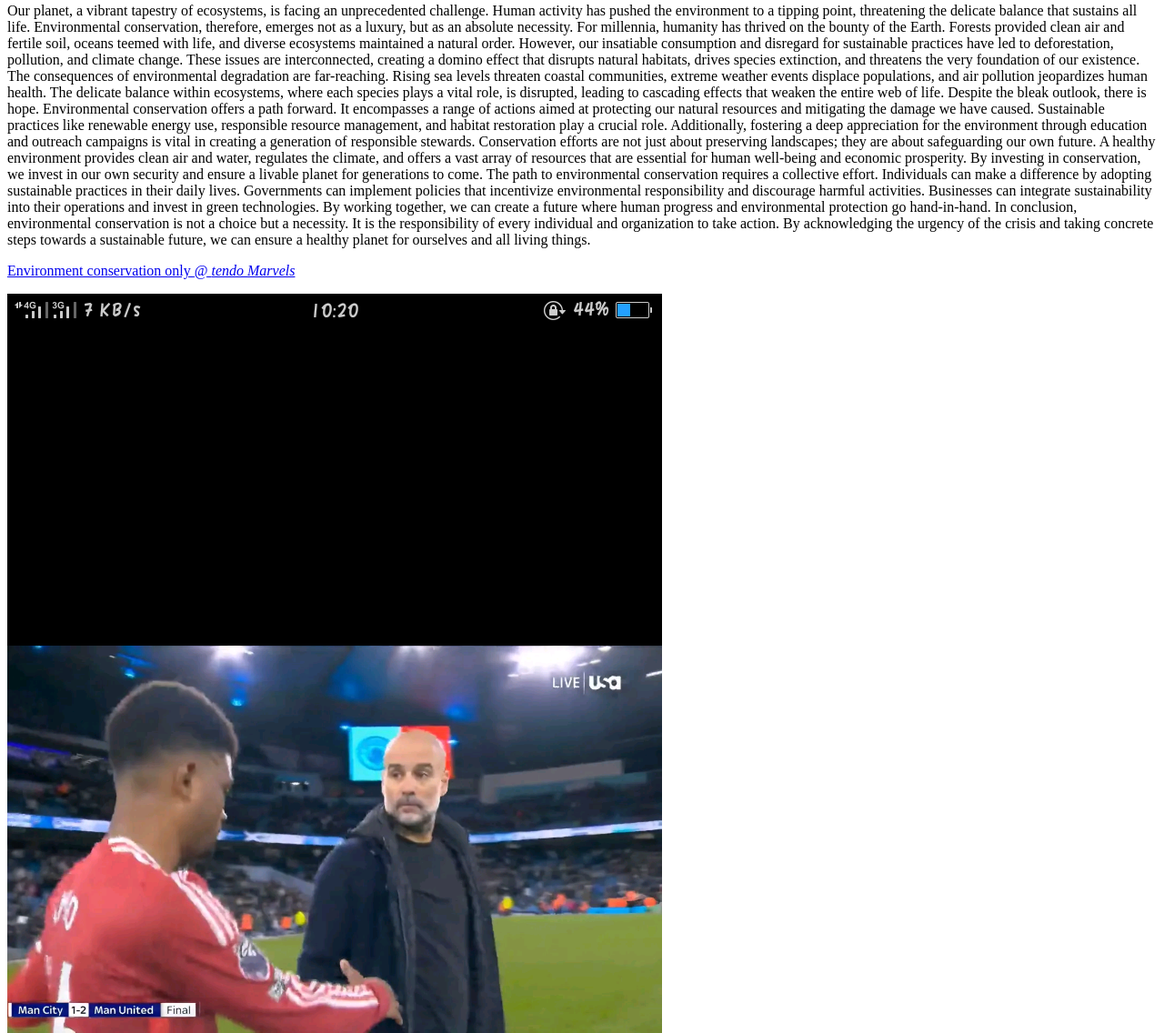
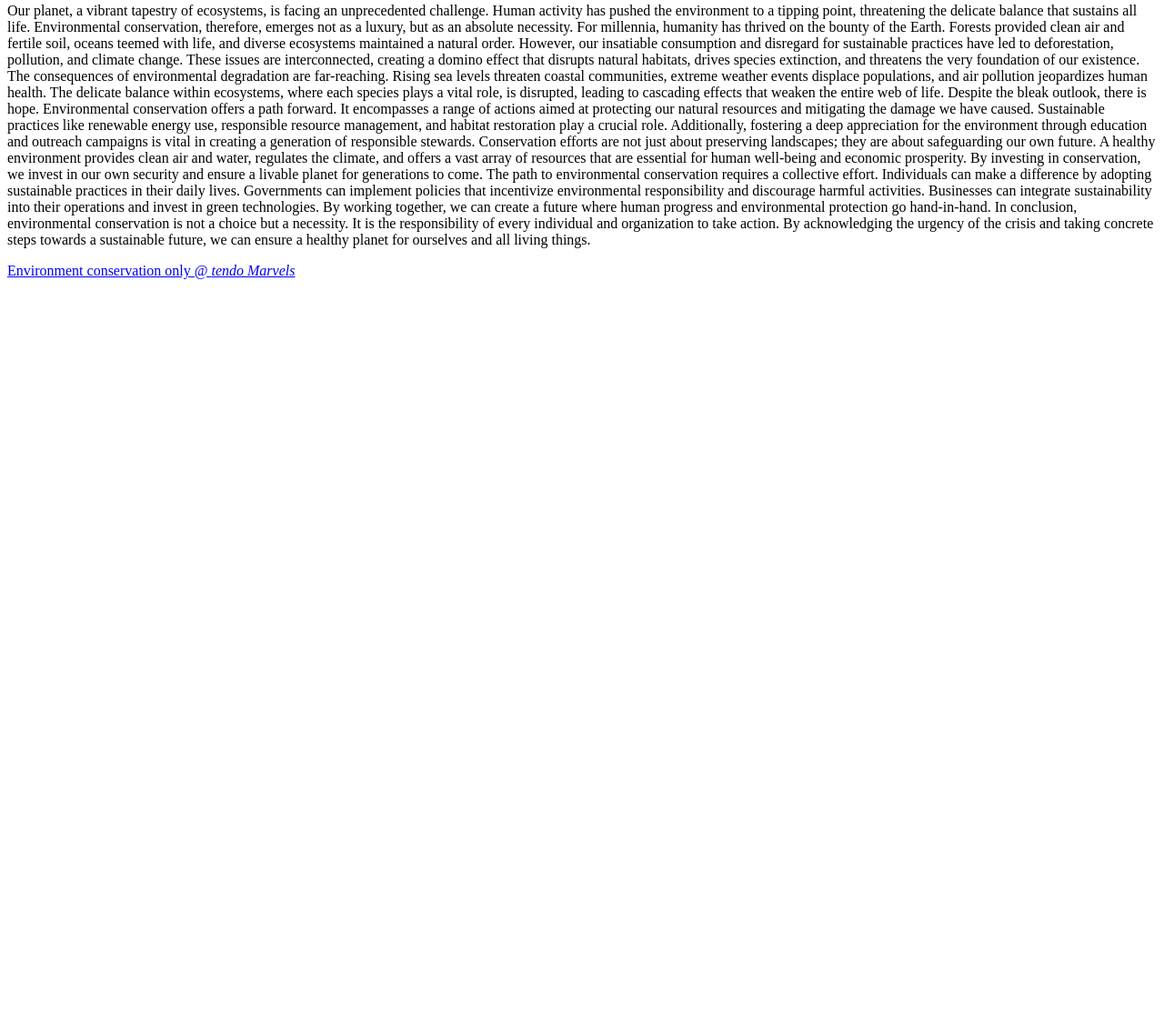
Before and after one commit to tendomichaels/Tendomev, a plain HTML site: page index.html in a window 1280 px wide. Shown: the part 795-1931 px from the top of the page at 91% size. After the commit the page ends 1118 px from the top, so only its background shows below. Drawn offline with Linux system fonts and the light colour scheme; some icons are missing.

Commit message:
Update index.html

```diff
--- a/index.html
+++ b/index.html
@@ -70,7 +70,7 @@ In conclusion, environmental conservation is not a choice but a necessity. It is
 </div>
 </div>
 </div>
-   </p> <img src="Screenshot_2024-12-16-10-20-56-55.png" />
+   </p>
 
 <script type='text/javascript' src='//pl23737355.highrevenuenetwork.com/9c/8b/e1/9c8be1ef539870b35c6c24c532823f35.js'></script>
 </body>
```
